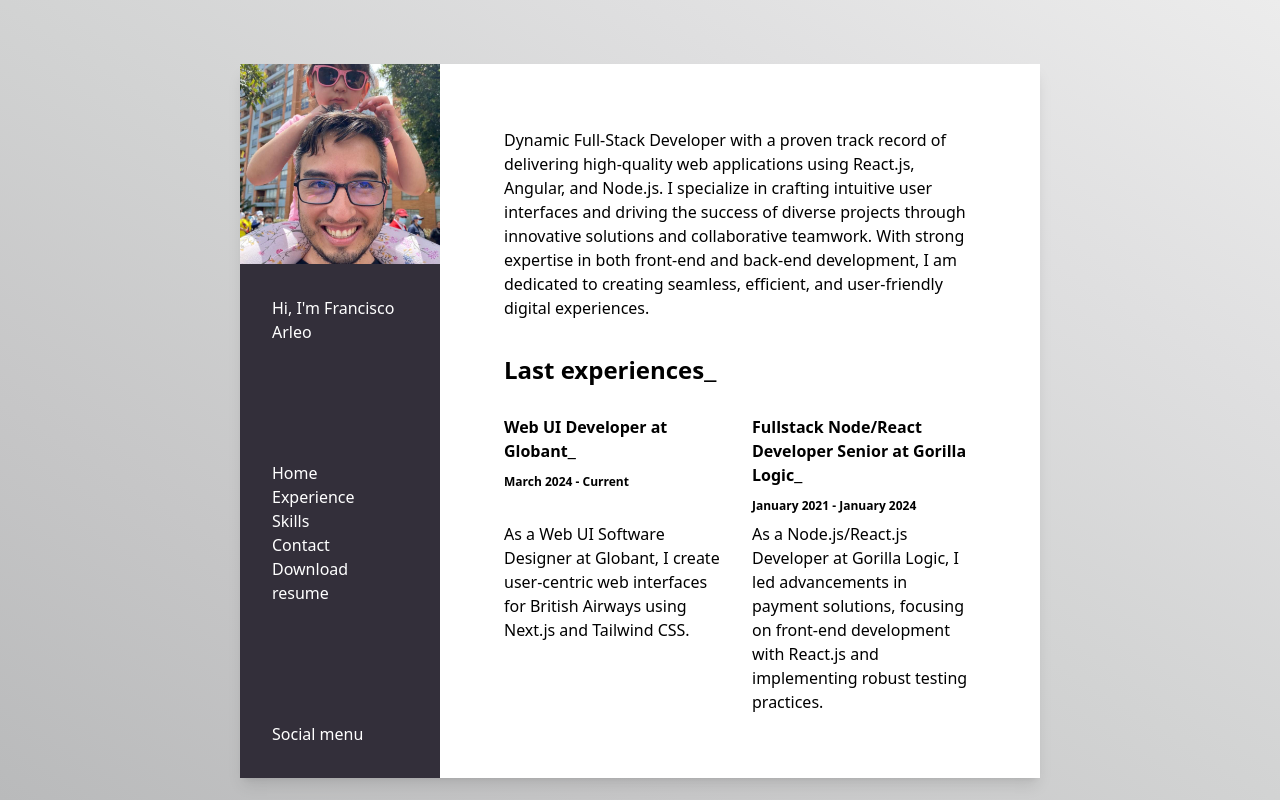
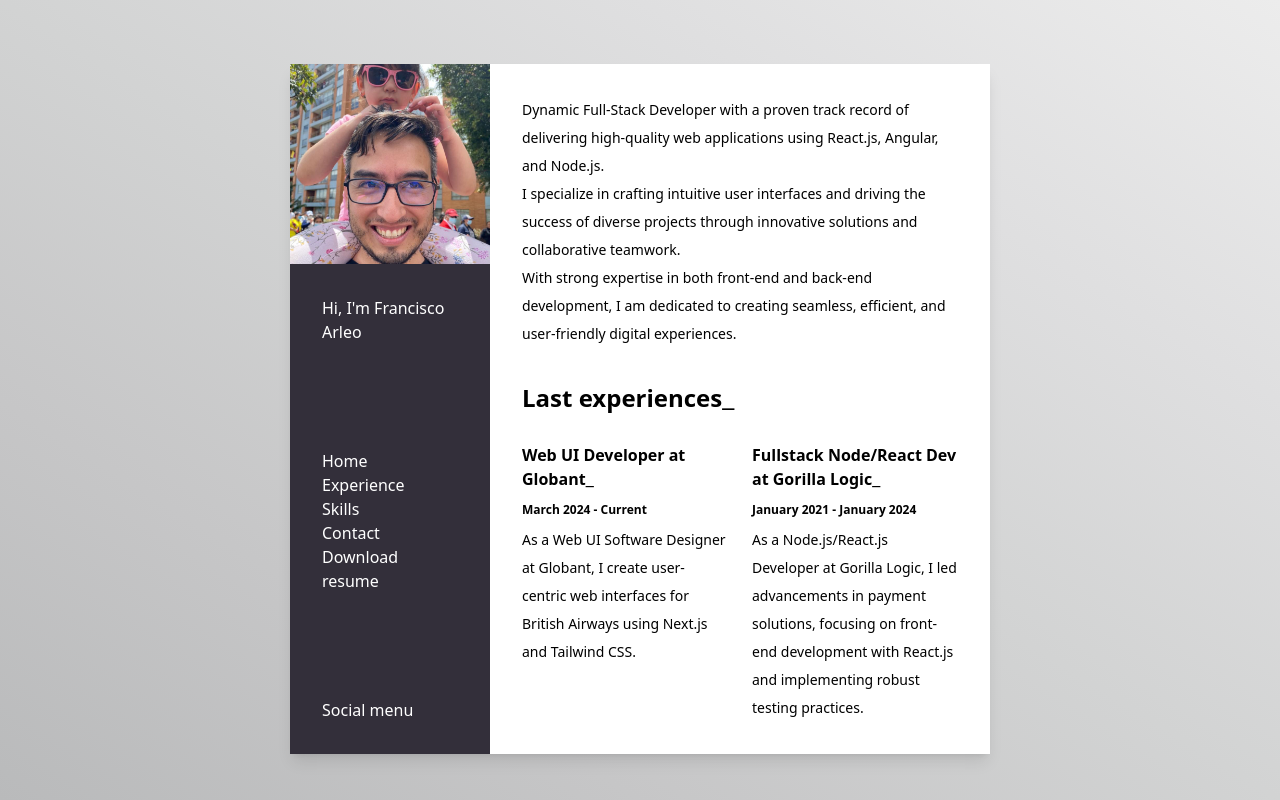
Before and after one commit to cisco336/web_resume_next, a Next.js app: page / in a window 1280 px wide. Built offline with nearby package versions, Linux system fonts and the light colour scheme.

Commit message:
Refactor layout and styles: update font to Noto Sans, adjust padding, and restructure content for improved readability

```diff
--- a/src/app/globals.scss
+++ b/src/app/globals.scss
@@ -34,4 +34,8 @@
 	.date {
 		@apply text-xs font-bold;
 	}
+
+	p {
+		@apply text-base text-sm/7;
+	}
 }
--- a/src/app/layout.tsx
+++ b/src/app/layout.tsx
@@ -1,16 +1,11 @@
 import type { Metadata } from 'next';
-import { Geist, Geist_Mono } from 'next/font/google';
+import { Noto_Sans } from 'next/font/google';
 import './globals.scss';
 
 import { Avatar, Header, Nav, ContactData } from '@/components';
 
-const geistSans = Geist({
-	variable: '--font-geist-sans',
-	subsets: ['latin'],
-});
-
-const geistMono = Geist_Mono({
-	variable: '--font-geist-mono',
+const notoSans = Noto_Sans({
+	variable: '--font-noto-sans',
 	subsets: ['latin'],
 });
 
@@ -27,10 +22,10 @@ export default function RootLayout({
 	return (
 		<html lang='en'>
 			<body
-				className={`${geistSans.variable} ${geistMono.variable} antialiased overflow-hidden w-full h-full flex flex-col lg:py-16`}>
-				<div className='grid grid-cols-[200px_1fr]  grow max-w-[800px] w-full lg:mx-auto shadow-lg'>
+				className={`${notoSans.variable} antialiased overflow-hidden w-full h-full flex flex-col lg:py-16`}>
+				<div className='grid grid-cols-[200px_1fr]  grow max-w-[700px] w-full lg:mx-auto shadow-lg'>
 					<Nav />
-					<div className='col-2 bg-white p-16'>{children}</div>
+					<div className='col-2 bg-white p-8'>{children}</div>
 				</div>
 			</body>
 		</html>
--- a/src/app/page.tsx
+++ b/src/app/page.tsx
@@ -1,14 +1,21 @@
 export default function Home() {
 	const content = (
-		<p>
-			Dynamic Full-Stack Developer with a proven track record of delivering
-			high-quality web applications using React.js, Angular, and Node.js. I
-			specialize in crafting intuitive user interfaces and driving the success
-			of diverse projects through innovative solutions and collaborative
-			teamwork. With strong expertise in both front-end and back-end
-			development, I am dedicated to creating seamless, efficient, and
-			user-friendly digital experiences.
-		</p>
+		<div>
+			<p>
+				Dynamic Full-Stack Developer with a proven track record of delivering
+				high-quality web applications using React.js, Angular, and Node.js.
+			</p>
+			<p>
+				I specialize in crafting intuitive user interfaces and driving the
+				success of diverse projects through innovative solutions and
+				collaborative teamwork.
+			</p>
+			<p>
+				With strong expertise in both front-end and back-end development, I am
+				dedicated to creating seamless, efficient, and user-friendly digital
+				experiences.
+			</p>
+		</div>
 	);
 
 	const lastExp = (
@@ -23,9 +30,7 @@ export default function Home() {
 				interfaces for British Airways using Next.js and Tailwind CSS.
 			</p>
 			<div className='col-[2] row-[2]'>
-				<h2 className='title'>
-					Fullstack Node/React Developer Senior at Gorilla Logic
-				</h2>
+				<h2 className='title'>Fullstack Node/React Dev at Gorilla Logic</h2>
 				<h3 className='date'>January 2021 - January 2024</h3>
 			</div>
 			<p>
```
